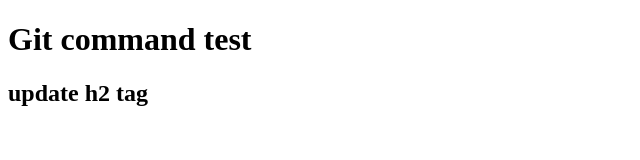
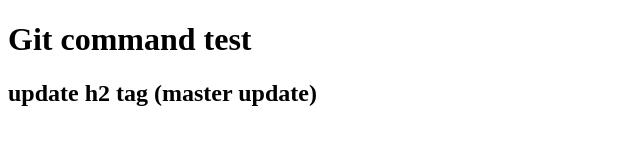
Before and after one commit to oppaho03/_sample, a plain HTML site: page index.html in a window 1280 px wide. Shown: the whole page, without its empty margins (0-640 px from the left). Drawn offline with Linux system fonts and the light colour scheme.

Commit message:
second commit 2

```diff
--- a/index.html
+++ b/index.html
@@ -10,7 +10,7 @@
 
     <h1> Git command test </h1>
 
-    <h2> update h2 tag </h2>
+    <h2> update h2 tag (master update) </h2>
 
 </body>
 </html>
```
